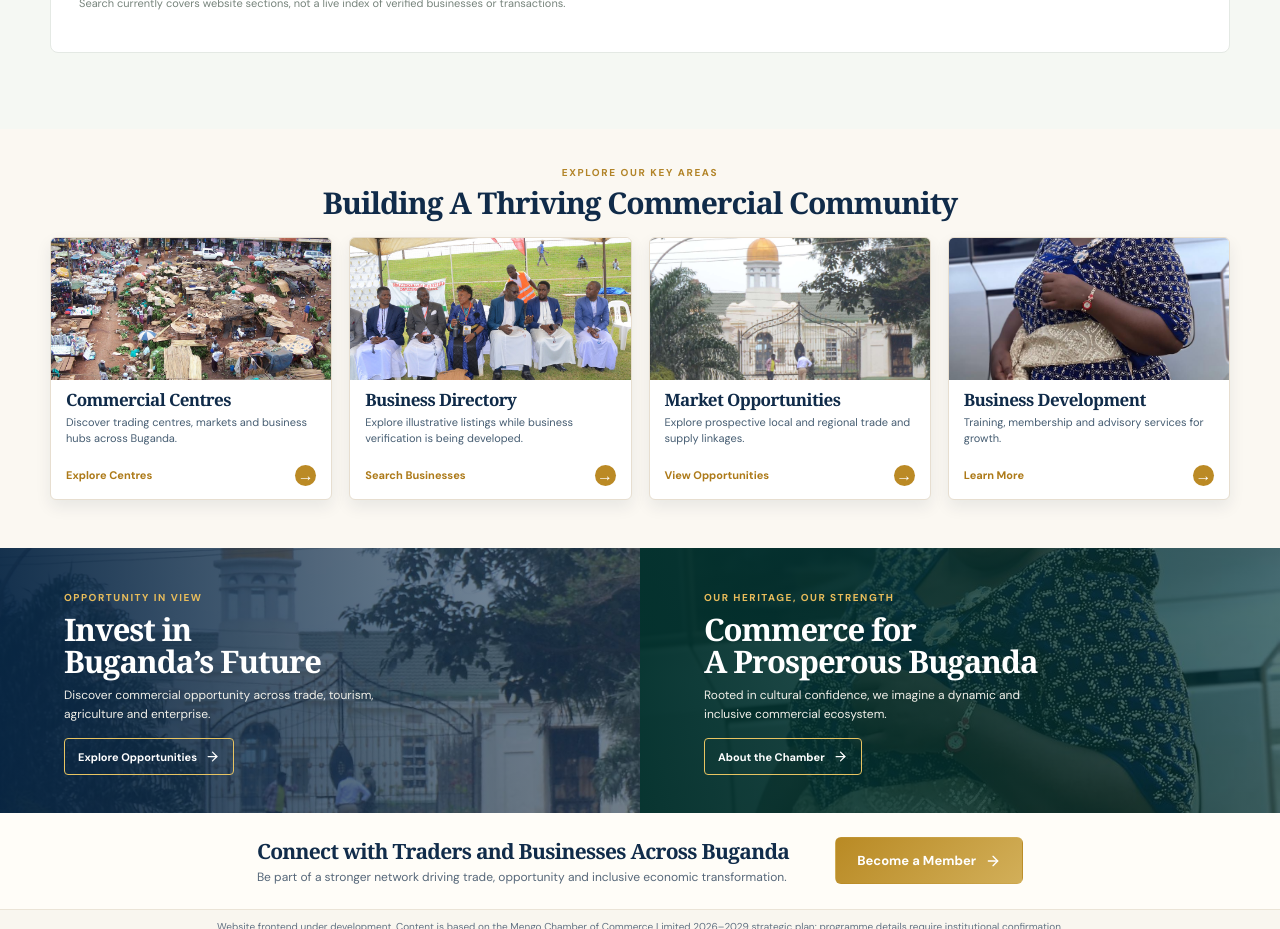
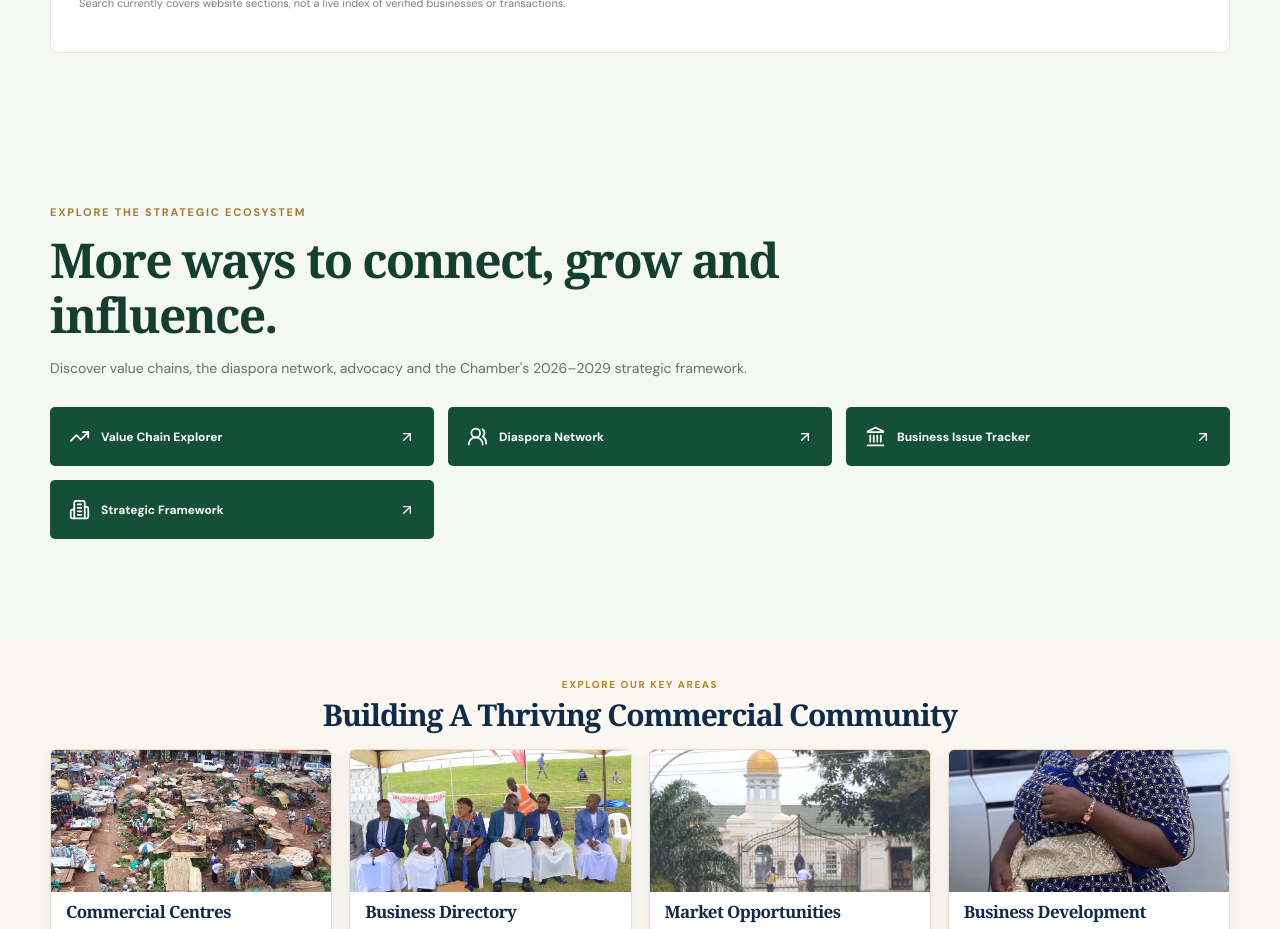
Before and after one commit to watumwa/mengo, a Next.js app: page / in a window 1280 px wide. Shown: the part 1800-2729 px from the top of the page. Built offline with nearby package versions, Linux system fonts and the light colour scheme.

Commit message:
Frontend: surface strategic ecosystem pathways on homepage

```diff
--- a/app/page.tsx
+++ b/app/page.tsx
@@ -86,6 +86,8 @@ export default function Home() {
 
     <section className="ecosystem-home-gateway"><div className="container"><div className="ecosystem-home-heading"><span className="eyebrow">MCCL CONNECT · The Business Ecosystem of Buganda</span><h2>Where Buganda's businesses connect, grow and trade.</h2><p>Explore the Chamber through practical pathways to enterprise, investment, markets and knowledge.</p></div><div className="ecosystem-home-links"><Link href="/connect"><Handshake size={21}/> Find a business partner <ArrowUpRight size={16}/></Link><Link href="/economic-map"><Landmark size={21}/> Explore regional clusters <ArrowUpRight size={16}/></Link><Link href="/exchange"><TrendingUp size={21}/> Discover opportunities <ArrowUpRight size={16}/></Link></div><EcosystemSearch compact/></div></section>
 
+    <section className="ecosystem-home-gateway"><div className="container"><div className="ecosystem-home-heading"><span className="eyebrow">Explore the strategic ecosystem</span><h2>More ways to connect, grow and influence.</h2><p>Discover value chains, the diaspora network, advocacy and the Chamber's 2026–2029 strategic framework.</p></div><div className="ecosystem-home-links"><Link href="/value-chains"><TrendingUp size={21}/> Value Chain Explorer <ArrowUpRight size={16}/></Link><Link href="/diaspora-network"><UsersRound size={21}/> Diaspora Network <ArrowUpRight size={16}/></Link><Link href="/business-issues"><Landmark size={21}/> Business Issue Tracker <ArrowUpRight size={16}/></Link><Link href="/strategy"><Building2 size={21}/> Strategic Framework <ArrowUpRight size={16}/></Link></div></div></section>
+
     <section className="editorial-areas"><div className="container">
       <div className="editorial-heading"><div className="eyebrow">Explore our key areas</div><h2>Building A Thriving Commercial Community</h2></div>
       <div className="editorial-area-grid">{areas.map(({ title, description, href, action, image, alt }) => <article className="editorial-area-card" key={title}>
@@ -94,7 +96,7 @@ export default function Home() {
       </article>)}</div>
     </div></section>
 
-    <section className="editorial-feature-row" aria-label="Investment and heritage"><Link href="/opportunities" className="editorial-feature editorial-feature-invest">
+    <section className="editorial-feature-row" aria-label="Investment and heritage"><Link href="/exchange" className="editorial-feature editorial-feature-invest">
       <div><span>Opportunity in view</span><h2>Invest in<br />Buganda’s Future</h2><p>Discover commercial opportunity across trade, tourism, agriculture and enterprise.</p><b>Explore Opportunities <ArrowRight size={15} /></b></div>
     </Link><Link href="/about" className="editorial-feature editorial-feature-heritage">
       <div><span>Our heritage, our strength</span><h2>Commerce for<br />A Prosperous Buganda</h2><p>Rooted in cultural confidence, we imagine a dynamic and inclusive commercial ecosystem.</p><b>About the Chamber <ArrowRight size={15} /></b></div>
```
